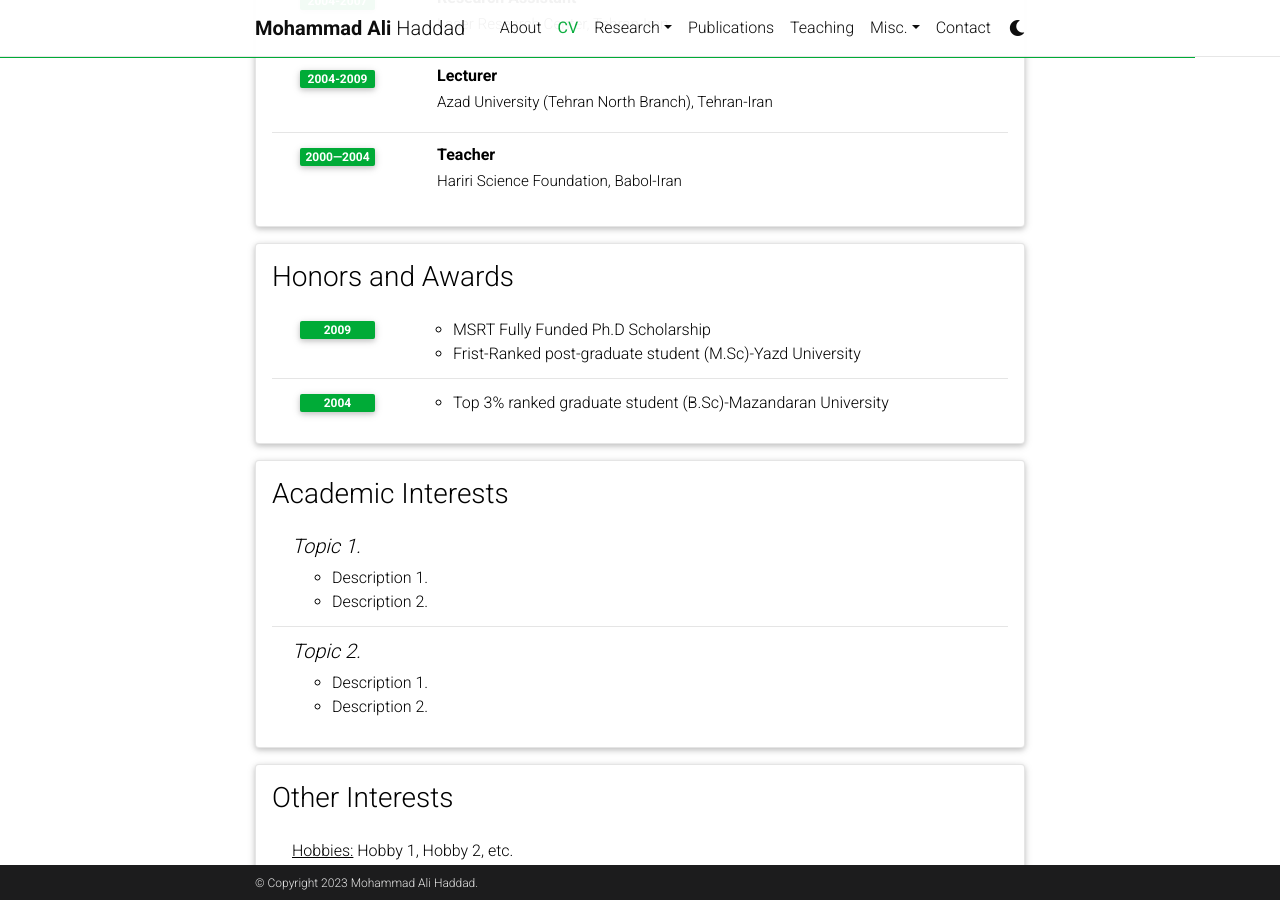
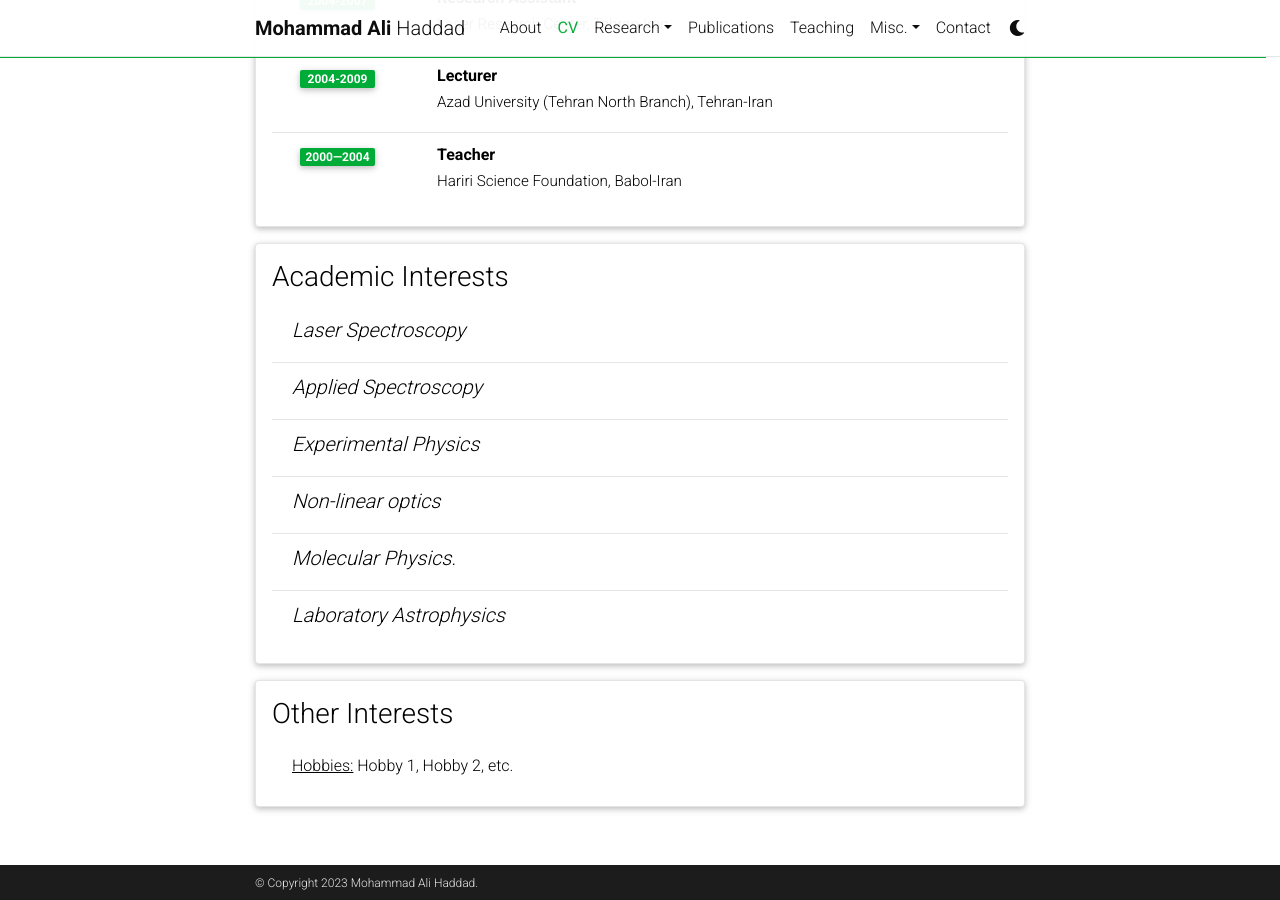
Before and after one commit to ma-haddad/ma-haddad.github.io, a Jekyll site: the page built from _pages/cv.md, in a window 1280 px wide and 900 px high, scrolled down 1424 px. Built offline with Jekyll 4.4.1, drawn with Linux system fonts in a browser that asks for light colours; comment, search, counter and statistics services are not loaded; a style sheet for code colours, icons or effects is not loaded.

Commit message:
Update cv.yml

```diff
--- a/_data/cv.yml
+++ b/_data/cv.yml
@@ -54,29 +54,15 @@
       institution: Hariri Science Foundation, Babol-Iran
       year: 2000—2004
 
-- title: Honors and Awards
-  type: time_table
-  contents:
-    - year: 2009
-      items:
-        - MSRT Fully Funded Ph.D Scholarship
-        - Frist-Ranked post-graduate student (M.Sc)-Yazd University
-    - year: 2004
-      items:
-        - Top 3% ranked graduate student (B.Sc)-Mazandaran University
-
-
 - title: Academic Interests
   type: nested_list
   contents:
-    - title: Topic 1.
-      items:
-        - Description 1.
-        - Description 2.
-    - title: Topic 2.
-      items:
-        - Description 1.
-        - Description 2.
+    - title: Laser Spectroscopy
+    - title: Applied Spectroscopy
+    - title: Experimental Physics
+    - title: Non-linear optics
+    - title: Molecular Physics.
+    - title: Laboratory Astrophysics
 
 - title: Other Interests
   type: list
```
